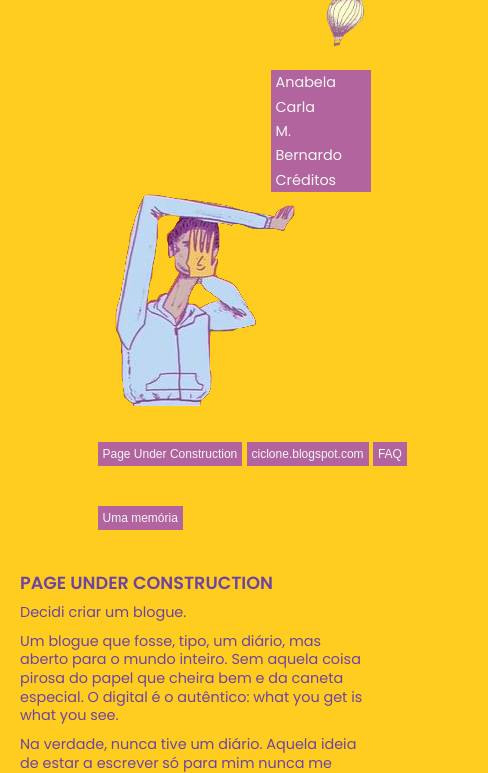
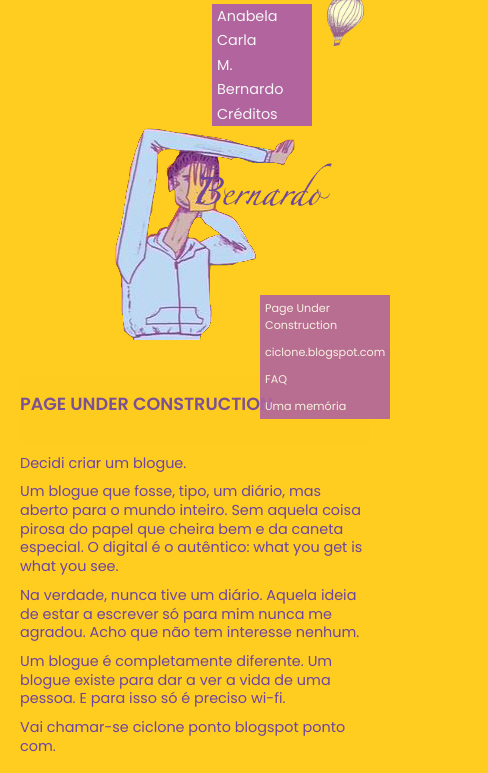
Before and after one commit to MichelBianchi/ProjetoCicloneWD, a plain HTML site: page chapters/bernardo.html in a window 390 px wide. Both pictures are taken after a click on the picture 344 px from the left and 14 px from the top of the page. Shown: the top 773 px of the page, 488 px wide, since content can reach past the window. Drawn offline with Linux system fonts and the light colour scheme.

Commit message:
imagens e botoes
adicionei os nomes em cada personagem
mudei os butoes dos id de cada personagem e a nav do balao

```diff
--- a/assets/css/anabela.css
+++ b/assets/css/anabela.css
@@ -1,4 +1,4 @@
-/* Alterações específicas para a págian da Anabela */
+/* Alterações específicas para a página da Anabela */
 
 /* Texto mostrar/esconder no hover */
 
--- a/assets/css/styles.css
+++ b/assets/css/styles.css
@@ -42,21 +42,17 @@ main {
     display: block;
     position: relative;
     float: right;
-    right: 5%;
-    margin-top: 18%;
+    right: 20%;
+    margin-top: 1%;
 
     min-width: 100px;
     max-width: 300px;
     z-index: 10;
     text-align: right;
   }
-  nav {
-    visibility: hidden;
-  }
+  nav {visibility: hidden;}
   figure:active nav,
-  figure:focus nav {
-    visibility: visible;
-  }
+  figure:focus nav {visibility: visible;}
 
   .balao {
     /*icon*/
@@ -103,6 +99,32 @@ main {
     margin-top: 5%;
   }
 
+  /* titulo cada personagem */
+  #titulobernardo{
+    position: absolute;
+    top: 17%;
+    right: 15%;
+    width: 35%;
+  }
+  #titulom{
+    position: absolute;
+    top: 15%;
+    right: 23%;
+    width: 20%;
+  }
+  #titulocarla{
+    position: absolute;
+    width: 25%;
+    right: 11%;
+    top: 12%;
+  }
+  #tituloanabela{
+    position: absolute;
+    width: 30%;
+    top: 15%;
+    right: 30%;
+  }
+
   figure > img {
     /* apoios */
     display: inline-flex;
@@ -144,8 +166,15 @@ main {
     font-size: 1.1em;
     font-weight: 600;
     color: var(--main-color);
-    padding-top: 5px;
     text-transform: uppercase;
+
+    position: sticky;
+    top: 0;
+    z-index: 2;
+    padding-top: 20px;
+    padding-bottom: 30px;
+    background-color: var(--background-color);
+    opacity: 0.9;
   }
   h3 {
     font-size: 1.1em;
@@ -156,15 +185,21 @@ main {
   }
 
   /* BUTÕES */
-  button {
-    display: inline-flex;
-    border: none;
-    margin: 20px 0;
+  .buttons {
+    width: 130px;
+    position: fixed;
+    z-index: 10;
+    top: 35%;
+    right: 0;
+    overflow-x: hidden;
+    opacity: 0.9;
   }
-  .buttons {
-    /* conjunto de todos os butões - CENTRAR!! */
-    width: 100%;
-    margin-left: 25%;
+  .buttons a {
+    padding: 5px;
+    text-decoration: none;
+    font-size: 0.7em;
+    line-height: 150%;
+    display: block;
   }
 
   /* PARÁGRAFOS */
--- a/chapters/bernardo.html
+++ b/chapters/bernardo.html
@@ -31,12 +31,13 @@
             </nav>
         </figure>
         <img src="../assets/media/images/bernardo.png" alt="Bernardo">
+        <img id="titulobernardo" src="../assets/media/images/titulobernardo.png" alt="Bernardo">
         <br>
         <div class="buttons">
-            <button><a href="#construction">Page Under Construction</a></button>
-            <button><a href="#blogspot">ciclone.blogspot.com</a></button>
-            <button><a href="#FAQ">FAQ</a></button>
-            <button><a href="#memória">Uma memória</a></button>
+            <a href="#construction">Page Under Construction</a>
+            <a href="#blogspot">ciclone.blogspot.com</a>
+            <a href="#FAQ">FAQ</a></button>
+            <a href="#memória">Uma memória</a>
         </div>
     </header>
 
```
Also changed, not shown: about.html (+2 -2 lines), chapters/anabela.html (+3 -3 lines), chapters/carla.html (+5 -6 lines), chapters/m.html (+5 -4 lines), assets/media/images/tituloanabela.png (added), assets/media/images/titulobernardo.png (added), assets/media/images/titulocarla.png (added), assets/media/images/titulom.png (added).
